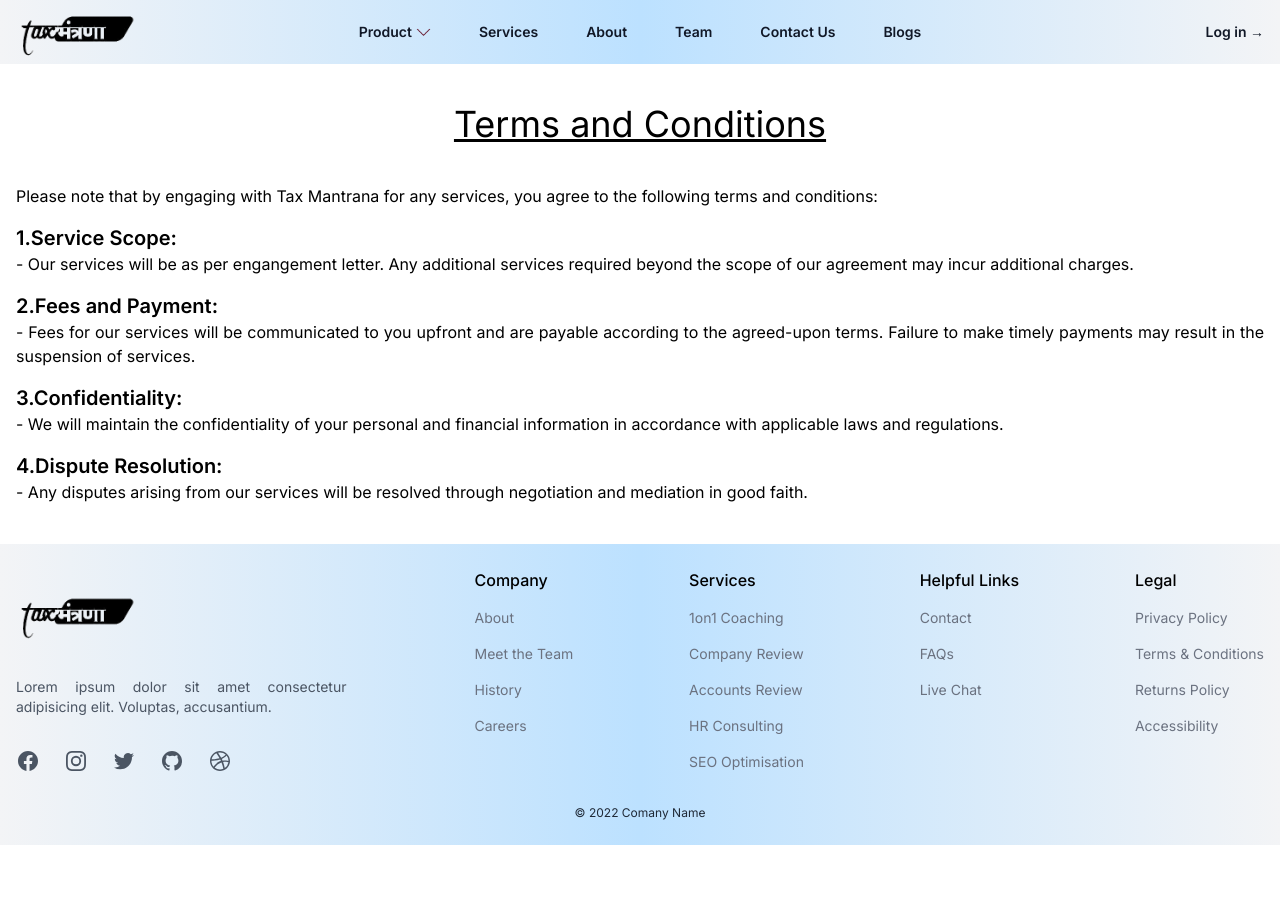
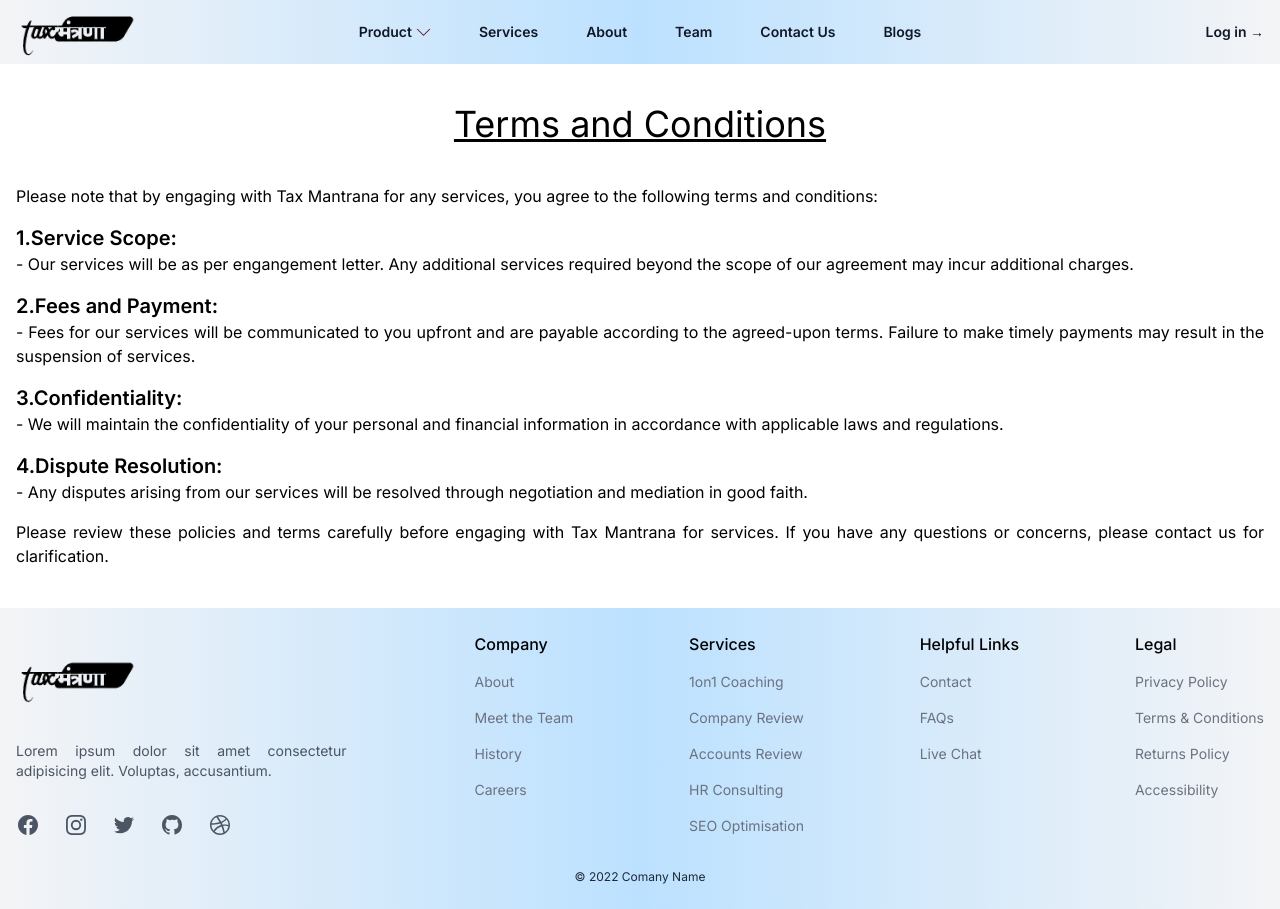
Before and after one commit to akshpatell/CA_Project, a Next.js app: page /term-and-condition in a window 1280 px wide. Before the commit the page ends 845 px from the top, so only its background shows below. Built offline with nearby package versions, Linux system fonts and the light colour scheme.

Commit message:
commit code

```diff
--- a/src/components/TermAndCondition/index.jsx
+++ b/src/components/TermAndCondition/index.jsx
@@ -39,6 +39,11 @@ const TermAndCondition = () => {
               <p className="text-justify">{section.content}</p>
             </div>
           ))}
+          <p className="text-justify">
+            Please review these policies and terms carefully before engaging
+            with Tax Mantrana for services. If you have any questions or
+            concerns, please contact us for clarification.
+          </p>
         </div>
       </div>
     </div>
```
